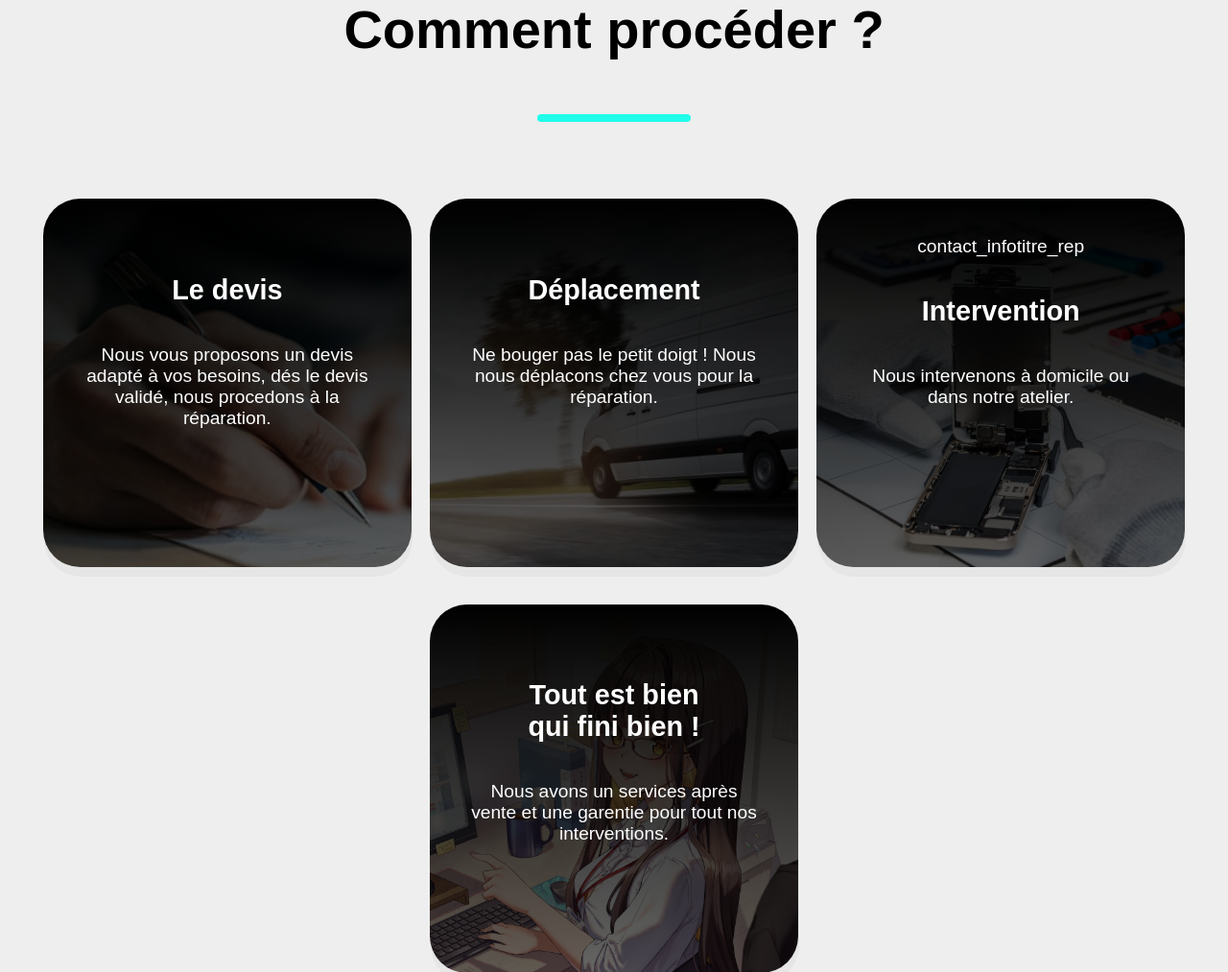
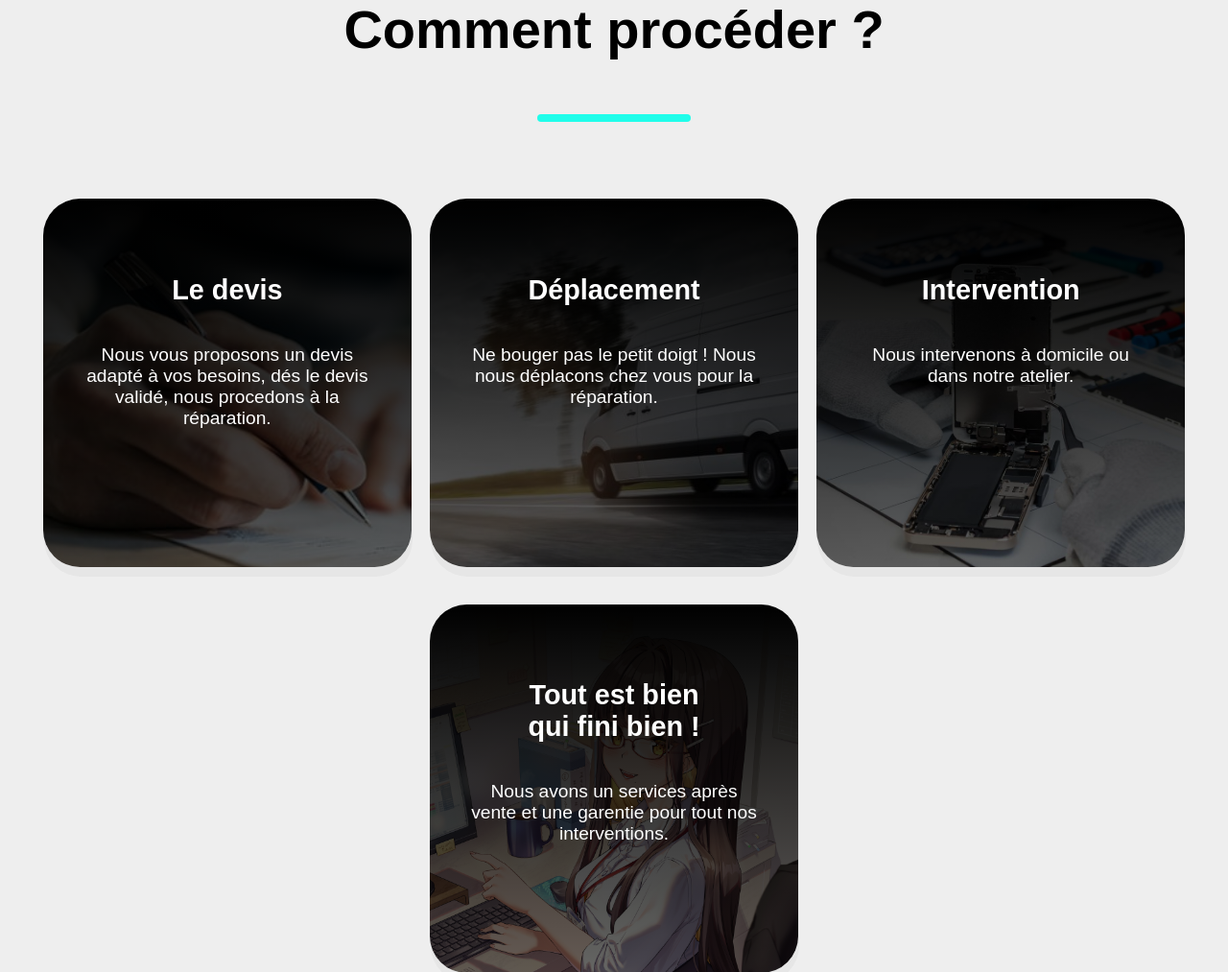
Before and after one commit to pandab-ast/Proxytech_WebSite, a Django app: page / in a window 1280 px wide. Shown: the part 3227-4240 px from the top of the page at 96% size. Run offline with Django 4.2, Linux system fonts and the light colour scheme.

Commit message:
amélioration html et css
- utilisation de balises plus appropriées comme <address> dont je viens d'apprendre l'existence
- css inutilisé supprimé
- ajout du favicon temporaire
- suppression de div inutile pour améliorer la lisibilité

```diff
--- a/proxytech_app/static/style.css
+++ b/proxytech_app/static/style.css
@@ -270,15 +270,16 @@ main .container_h2 {
 }
 
 /*--------------------------------CONTACT-----------------------------------------------*/
-.contact_text {
+.contact {
     width: 100%;
     display: block;
-}
 
-.contact_info {
-    margin: 3em 1em 3em 50%;
-    width: auto;
-    align-items: center;
+    .info {
+        margin: 3em 1em 3em 50%;
+        width: auto;
+        align-items: center;
+        font-style: normal;
+    }
 }
 
 .grid_contact_map {
--- a/proxytech_app/templates/footer.html
+++ b/proxytech_app/templates/footer.html
@@ -36,13 +36,14 @@
                     <a href="#"><i class="fab fa-linkedin-in"></i></a>
                 </div>
                 <div class="logo-footer">
-                    <a href=""><img src="{% static 'resources/proxytech_logo_couleur.png' %}" alt="Logo de l'entreprise"
-                                    class="logo"></a>
+                    <a href="home"><img src="{% static 'resources/proxytech_logo_couleur.png' %}"
+                                        alt="Logo de l'entreprise"
+                                        class="logo"></a>
                 </div>
             </div>
         </div>
         <div class="footer-copyright-mention">
-            <p>Copyright ©2023 - Designed with love by Nathan Delnatte & Ludovic Vanden Berghe :3 </p>
+            <p>Copyright ©2023 - Designed with love by Nathan Delnatte & Ludovic Vanden Berghe</p>
         </div>
     </div>
 </footer>
--- a/proxytech_app/templates/index.html
+++ b/proxytech_app/templates/index.html
@@ -3,9 +3,13 @@
 <html lang="FR">
 <head>
     <meta charset="utf-8">
-    <title>Accueil-ProxyTech</title>
+    <title>ProxyTech</title>
     <link href="{% static  'style.css' %}" rel="stylesheet">
     <link href="{% static  'dynamique.css' %}" rel="stylesheet">
+    <link rel="apple-touch-icon" sizes="180x180" href="{% static  'resources/favicon/apple-touch-icon.png' %}">
+    <link rel="icon" type="image/png" sizes="32x32" href="{% static  'resources/favicon/favicon-32x32.png' %}">
+    <link rel="icon" type="image/png" sizes="16x16" href="{% static  'resources/favicon/favicon-16x16.png' %}">
+    <link rel="manifest" href="{% static  'favicon/site.webmanifest' %}">
 </head>
 <body>
 {% include 'header.html' %}
@@ -25,10 +29,8 @@
     </section>
 </main>
 <section class="nos_reparations">
-    <div class="container_title_rep">
     <h1 class="titre_rep">Nos réparations</h1>
     <div class="shape_title"></div>
-    </div>
     <div class="container_article_rep reveal">
         <article class="art_rep first_left">
             <img alt="photo d'un smartphones" height="100em" src="{% static 'resources/emoticone_phone.png' %}"
@@ -61,10 +63,8 @@
     </div>
 </section>
 <section class="nos_services">
-    <div class="container_title_rep">
     <h1 class="titre_rep_light">Nos autres services</h1>
     <div class="shape_title"></div>
-    </div>
     <div class="container_article_service reveal">
         <article class="art_service first_left">
             <img alt="photo du réseau" height="100em" src="{% static 'resources/network.png' %}" width="100em">
@@ -95,10 +95,8 @@
     </div>
 </section>
 <section class="Procedure">
-    <div class="container_title_rep">
     <h1 class="titre_rep">Comment procéder ?</h1>
     <div class="shape_title"></div>
-    </div>
     <div class="container_article_process reveal">
         <div class="caseArticle_devis">
             <div class="pro_titre">
@@ -113,7 +111,7 @@
             </div>
             <p>Ne bouger pas le petit doigt ! Nous nous déplacons chez vous pour la réparation.</p>
         </div>
-        <div class="caseArticle_inter">contact_infotitre_rep
+        <div class="caseArticle_inter">
             <div class="pro_titre">
                 <h2>Intervention</h2>
             </div>
@@ -131,26 +129,26 @@
     </div>
 </section>
 <section class="contact">
-    <div class="container_title_rep reveal">
+    <div class="reveal">
         <h1 class="titre_rep">Vous êtes interessé par nos service ?</h1>
         <div class="shape_title"></div>
     </div>
     <div class="grid_contact_map">
-        <div class="contact_text">
-            <h2 class="contact_info"><img alt="van_icon" height="30" src="{% static 'resources/van_icon.png' %}"
+        <address class="contact">
+            <h2 class="info"><img alt="van_icon" height="30" src="{% static 'resources/van_icon.png' %}"
                                   width="30">
                 Intervention gratuite sur un rayon de 10 km de Braine-Le-Comte</h2>
-            <h2 class="contact_info"><img alt="clock_icon" height="30" src="{% static 'resources/clock_icon.png' %}"
+            <h2 class="info"><img alt="clock_icon" height="30" src="{% static 'resources/clock_icon.png' %}"
                                   width="30"> Horaire
                 d'intervention : Lundi-Samedi 16-21h</h2>
-            <h2 class="contact_info"><img alt="phone_icon" height="30" src="{% static 'resources/phone_icon.png' %}"
+            <h2 class="info"><img alt="phone_icon" height="30" src="{% static 'resources/phone_icon.png' %}"
                                   width="30">
                 Appelez-nous au <a href="tel:+32474312579">0474/31.25.79</a></h2>
-            <h2 class="contact_info"><img alt="mail_icon" height="30" src="{% static 'resources/mail_icon.png' %}"
+            <h2 class="info"><img alt="mail_icon" height="30" src="{% static 'resources/mail_icon.png' %}"
                                   width="30">
                 Contactez-nous sur <a
                         href="mailto:proxytech.be@gmail.com?subject=Renseignement">proxytech.be@gmail.com</a></h2>
-        </div>
+        </address>
         <div class="patern_map">
             <iframe allowfullscreen=""
                     height="600" loading="lazy" referrerpolicy="no-referrer-when-downgrade" src="https://www.google.com/maps/embed?pb=!1m18!1m12!1m3!1d81009.63712905788!2d4.
```
Also changed, not shown: proxytech_app/static/resources/favicon/android-chrome-192x192.png (added), proxytech_app/static/resources/favicon/android-chrome-512x512.png (added), proxytech_app/static/resources/favicon/apple-touch-icon.png (added), proxytech_app/static/resources/favicon/favicon-16x16.png (added), proxytech_app/static/resources/favicon/favicon-32x32.png (added), proxytech_app/static/resources/favicon/favicon.ico (added), proxytech_app/static/resources/favicon/site.webmanifest (added). Lines whose indentation alone changed are shown as unchanged.
